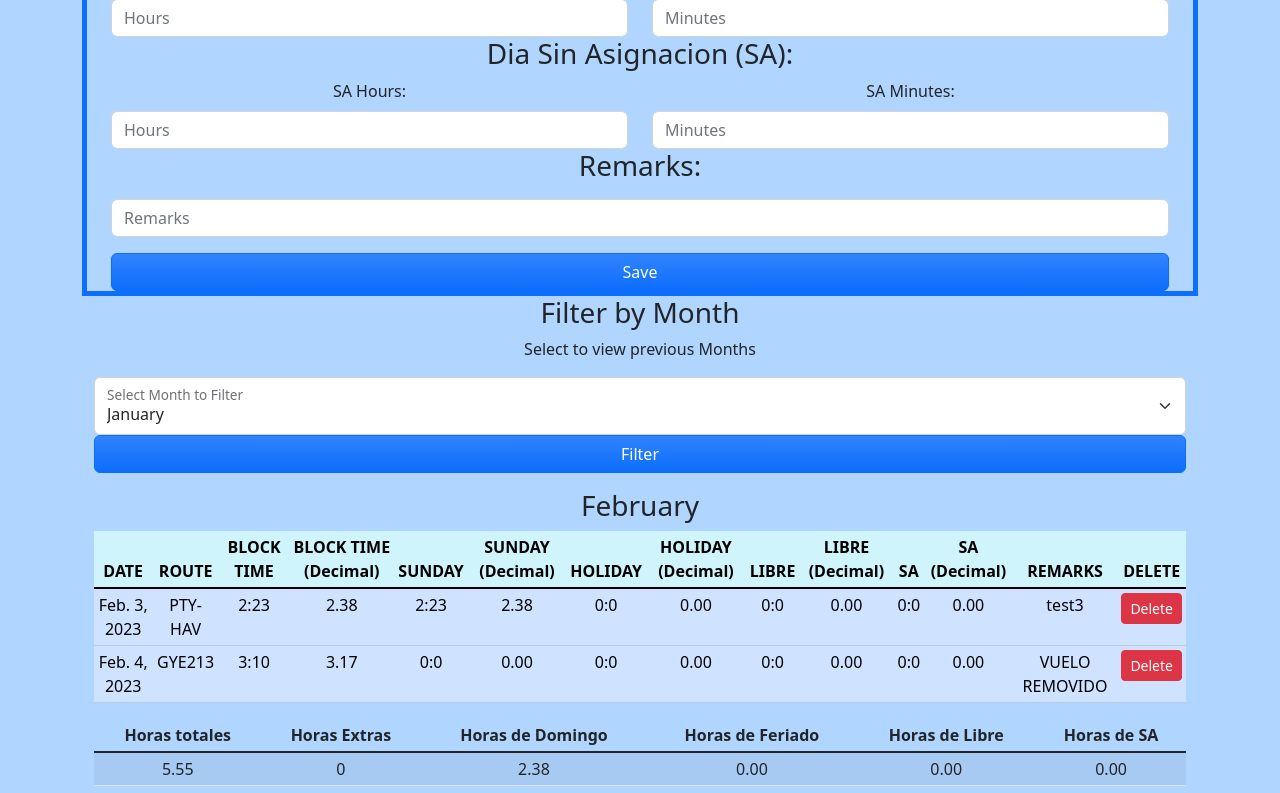
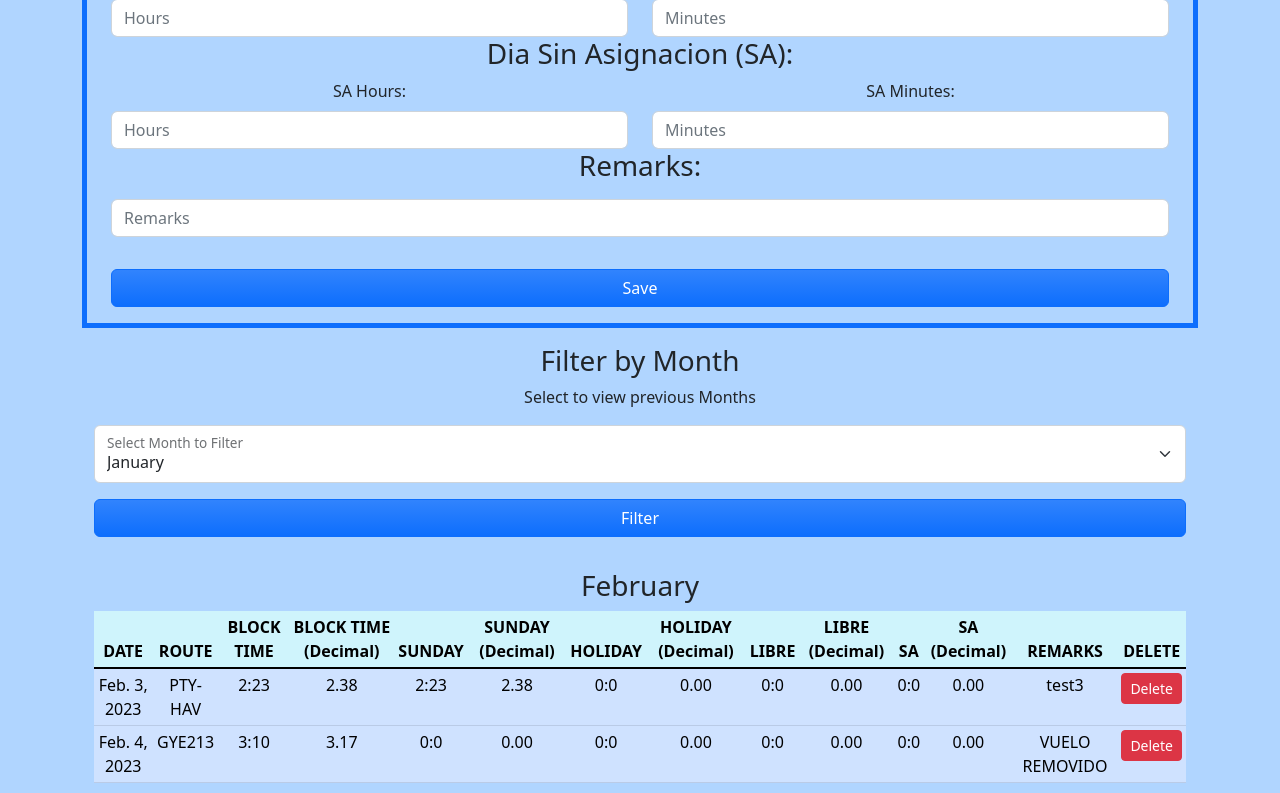
Before and after one commit to gkipping2023/paybud_beta1, a Django app: page /logbook_calculator/ in a window 1280 px wide. Shown: the part 850-1643 px from the top of the page. Run offline with Django 4.2, Linux system fonts and the light colour scheme; a user stored in the database is signed in; data comes from the database, SQL or seed files in the repository; both versions use the stored data as it was after the commit.

Commit message:
modified:   main/templates/main/logbook_calc.html

```diff
--- a/main/templates/main/logbook_calc.html
+++ b/main/templates/main/logbook_calc.html
@@ -79,12 +79,12 @@
                 <label class="form-label"><h3>Remarks:</h3></label>
                 {{ logform.remarks }}
             </div>
-            <input type="submit" class="btn btn-primary bg-gradient container text-center" name="Submit" value="Save"/>
+            <input type="submit" class="btn btn-primary bg-gradient container text-center my-3" name="Submit" value="Save"/>
         </div>
     </div>
 </div>
 </form>
-<div class="container-sm gy-3 text-center">
+<div class="container-sm my-3 text-center">
 <form method="GET" action="{% url 'logbook_calc' %}">
     <h3>Filter by Month</h3>
     <p>Select to view previous Months</p>
@@ -104,7 +104,7 @@
                 <option value="12">December</option>
             </select>
             <label>Select Month to Filter</label>
-            <input for="floatingSelectGrid" type="submit" class="btn btn-primary bg-gradient container text-center" value="Filter"/>
+            <input for="floatingSelectGrid" type="submit" class="btn btn-primary bg-gradient container my-3 text-center" value="Filter"/>
         </div>
     </div>
 </form>
```
Also changed, not shown: db.sqlite3.
